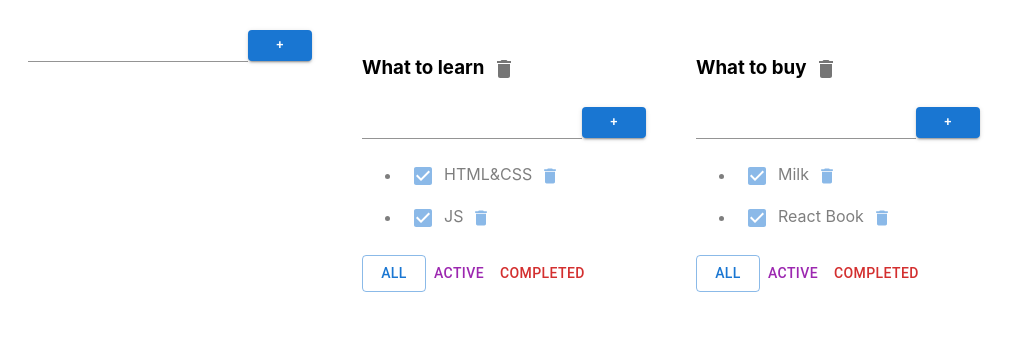
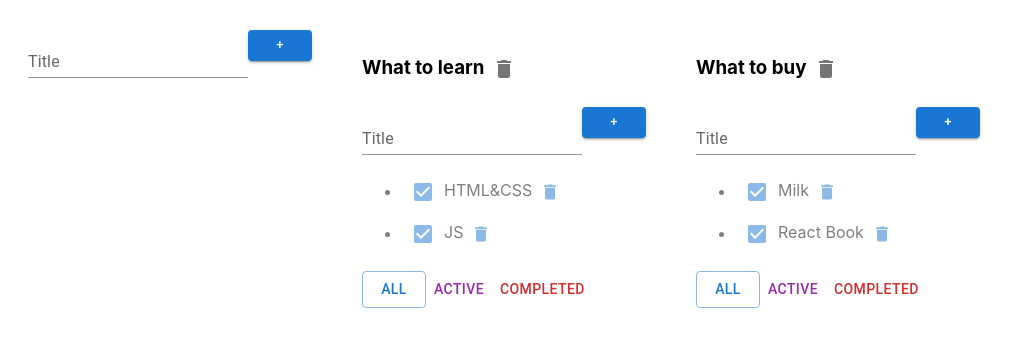
Before and after one commit to Olga841/it-incubator-todolist, a React (Create React App) app: page / in a window 1280 px wide. Shown: the top 346 px of the page, without its empty margins (2-1014 px from the left). Built offline with nearby package versions, Linux system fonts and the light colour scheme.

Commit message:
Display error

```diff
--- a/src/AddFormItem.tsx
+++ b/src/AddFormItem.tsx
@@ -38,12 +38,13 @@
                            value={title}
                            onChange={onChangeHandler}
                            onKeyPress={onKeyPressHandler}
-                           className={error ? "error" : ""}/>
+                           error={!!error}
+                           label='Title'
+                           helperText={error}/>
                 <Button variant="contained"
                         color="primary"
                         size="small"
                         onClick={addItem}>+</Button>
-                {error && <div className="error-message">{error}</div>}
             </div>
         </>
 
```
